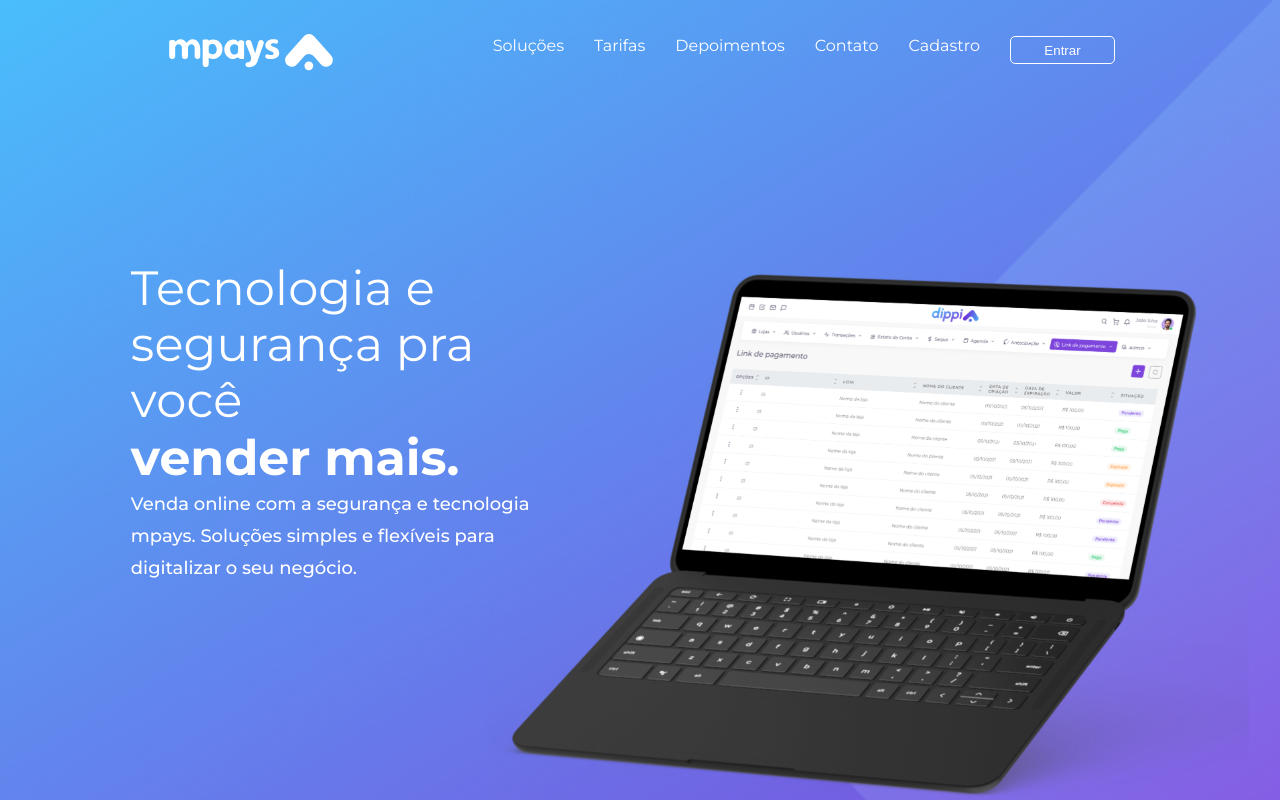
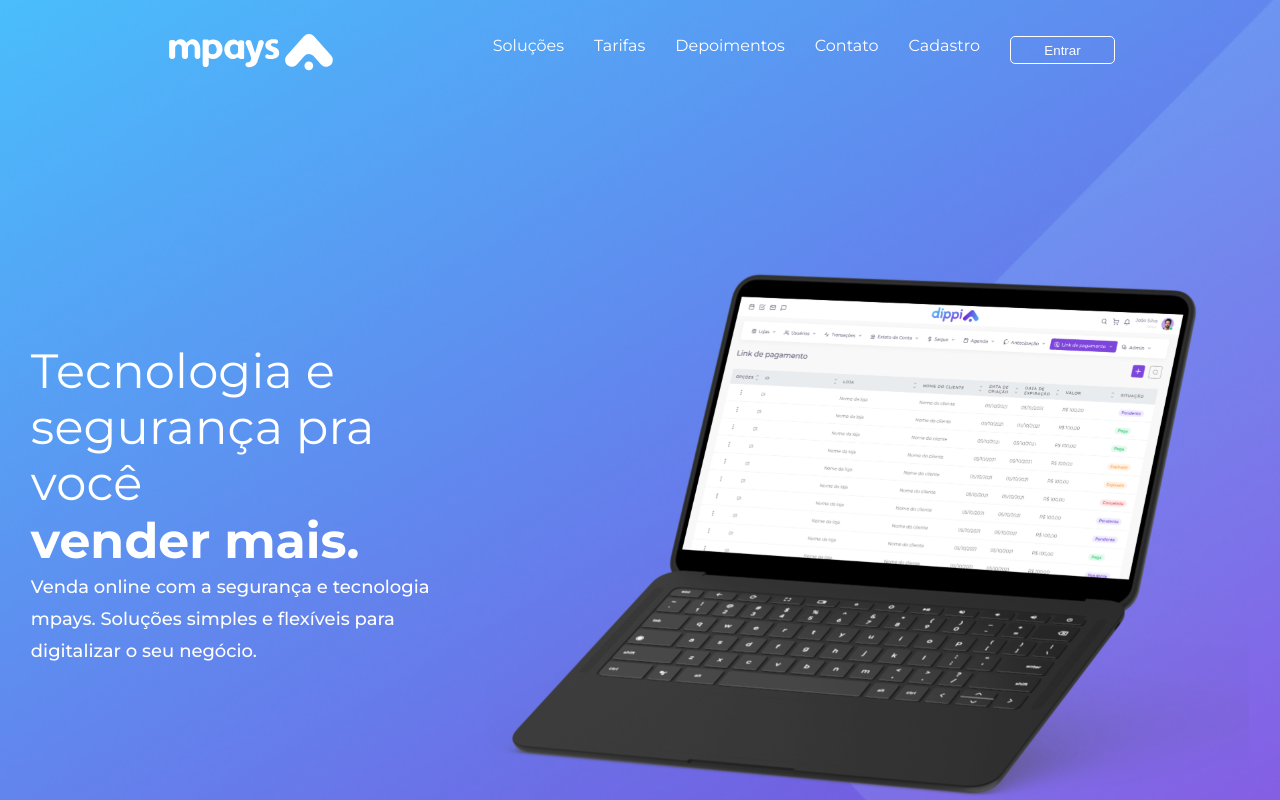
Before and after one commit to Felipeness/desafio-multti, a Next.js app: page / in a window 1280 px wide. Shown: the top 800 px of the page. Built offline with nearby package versions, Linux system fonts and the light colour scheme.

Commit message:
style: Hero Style Finish

```diff
--- a/src/components/hero-section.tsx
+++ b/src/components/hero-section.tsx
@@ -22,13 +22,9 @@
 
 const Hero = styled.div`
   display: flex;
-  align-items: start;
+  align-items: center;
   justify-content: space-between;
   width: 100%;
-
-  svg {
-    margin: -100px;
-  }
 
   div {
     display: flex;
```
